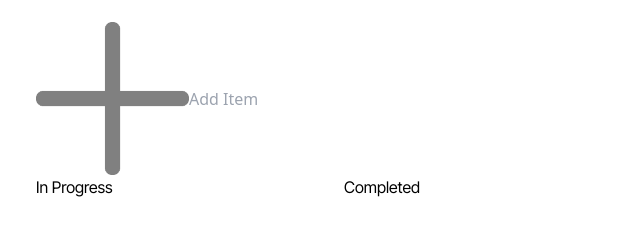
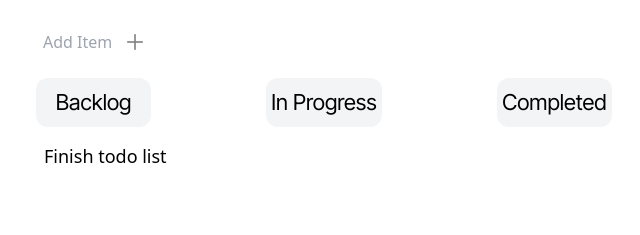
Before and after one commit to sam-yng/aoi_todo, a Gatsby site: page / in a window 1280 px wide. Shown: the part 109-344 px from the top of the page, without its empty margins (44-684 px from the left). Built offline with nearby package versions, Linux system fonts and the light colour scheme; Gatsby itself is replaced by a stand-in of ours.

Commit message:
task adding done

```diff
--- a/src/components/input.tsx
+++ b/src/components/input.tsx
@@ -3,25 +3,37 @@ import { useState } from 'react';
 import Plus from "../assets/images/plus.png";
 
 
-export const TodoInput = () => {
+function CreateTask({ addTask }) {
+    const [value, setValue] = useState("");
+
+    const handleSubmit = (e: { preventDefault: () => void; }) => {
+        e.preventDefault();
+        if (!value) return;
+
+        addTask(value);
+        setValue("");
+    }
+
     return (
-        <>
-            <div className="flex ">
-                <form
-                    className='flex'>
-                    <button
-                        type='submit'
-                        className='mr-4'>
-                        <img className="h-4 mb-1 inline-block" src={Plus} />
-                    </button>
-                </form>
+        <div className="flex ">
+            <form
+                onSubmit={handleSubmit}
+                className='flex'>
+
 
                 <input
-                    className="h-[5vh] text-gray-500 text-center w-[8vw] hover:bg-gray-100 rounded-xl"
+                    type='text'
+                    value={value}
+                    onChange={e => setValue(e.target.value)}
+                    className="h-[5vh] text-gray-500 text-center w-[6.5vw] hover:bg-gray-100 rounded-xl"
                     placeholder="Add Item"
                 />
-            </div>
-        </>
-    )
-
+                <button
+                    type='submit'
+                    className='ml-2'>
+                    <img className="h-4 mb-1 inline-block" src={Plus} />
+                </button>
+            </form>
+        </div>
+    );
 }
--- a/src/components/list.tsx
+++ b/src/components/list.tsx
@@ -1,21 +1,62 @@
 import React from 'react'
+import Todo from './todo'
+import '../css/global.css'
 
-export type ListProps = {
+
+export type BacListProps = {
     title: string;
     //items: object;
 
 }
-
-export const List: React.FC<ListProps> = ({
+export const BacList: React.FC<BacListProps> = ({
     title,
     //items,
 
 }) => (
 
     <div className='font-interreg text-[22px] mt-4'>
-        <h1>
+        <h1 className='mb-4 bg-gray-100 rounded-xl w-[9vw] text-center py-2'>
             {title}
         </h1>
     </div>
 
 );
+
+export type ProListProps = {
+    title: string;
+    //items: object;
+
+}
+export const ProList: React.FC<ProListProps> = ({
+    title,
+    //items,
+
+}) => (
+
+    <div className='font-interreg text-[22px] mt-4'>
+        <h1 className='mb-4 bg-gray-100 rounded-xl w-[9vw] text-center py-2'>
+            {title}
+        </h1>
+
+    </div>
+
+);
+
+export type ComListProps = {
+    title: string;
+    //items: object;
+
+}
+export const ComList: React.FC<ComListProps> = ({
+    title,
+    //items,
+
+}) => (
+
+    <div className='font-interreg text-[22px] mt-4'>
+        <h1 className='mb-4 bg-gray-100 rounded-xl w-[9vw] text-center py-2'>
+            {title}
+        </h1>
+    </div>
+
+);
--- a/src/components/todo.tsx
+++ b/src/components/todo.tsx
@@ -1,4 +1,44 @@
 import React, { useState } from 'react';
+import { addTrackers } from 'react-ga';
+import '../css/global.css';
+import Plus from '../assets/images/plus.png'
+
+
+export function CreateTask({ addTask }) {
+    const [value, setValue] = useState("");
+
+    const handleSubmit = (e: { preventDefault: () => void; }) => {
+        e.preventDefault();
+        if (!value) return;
+
+        addTask(value);
+        setValue("");
+    }
+
+    return (
+        <div className="flex ">
+            <form
+                onSubmit={handleSubmit}
+                className='flex'>
+
+
+                <input
+                    type='text'
+                    value={value}
+                    onChange={e => setValue(e.target.value)}
+                    className="h-[5vh] text-gray-500 text-center w-[6.5vw] hover:bg-gray-100 rounded-xl"
+                    placeholder="Add Item"
+                />
+                <button
+                    type='submit'
+                    className='ml-2'>
+                    <img className="h-4 mb-1 inline-block" src={Plus} />
+                </button>
+            </form>
+        </div>
+    );
+}
+
 
 function Task({ task }) {
     return (
@@ -7,22 +47,32 @@ function Task({ task }) {
         </div>
     );
 }
+
 function Todo() {
     const [tasks, setTasks] = useState([
-        {}
+        {
+            title: "Finish todo list",
+
+        },
     ]);
+
+    const addTask = (title: any) => {
+        const newTasks = [...tasks, { title }];
+        setTasks(newTasks);
+    };
+
     return (
+        <div>
+            <div>
+                {tasks.map((task, index) => (
+                    <Task
+                        task={task}
 
-        <div className="tasks">
-            {tasks.map((task, index) => (
-                <Task
-                    task={task}
-                    index={index}
-                    key={index}
-                />
-            ))}
+                    />
+                ))}
+            </div>
+
         </div>
-
     );
 }
 
--- a/src/pages/index.tsx
+++ b/src/pages/index.tsx
@@ -1,11 +1,99 @@
-import React from "react"
+import React, { useState } from "react"
 import { Helmet } from 'react-helmet'
 import '../css/global.css';
+import Plus from "../assets/images/plus.png";
+import { ProList, ComList, BacList } from '../components/list'
 
-import { TodoInput } from "../components/input";
-import Plus from "../assets/images/plus.png";
-import { List } from "../components/list";
+function CreateTask({ addTask }) {
+  const [value, setValue] = useState("");
 
+  const handleSubmit = (e: { preventDefault: () => void; }) => {
+    e.preventDefault();
+    if (!value) return;
+
+    addTask(value);
+    setValue("");
+  }
+
+  return (
+    <div className="flex ">
+      <form
+        onSubmit={handleSubmit}
+        className='flex'>
+
+
+        <input
+          type='text'
+          value={value}
+          onChange={e => setValue(e.target.value)}
+          className="h-[5vh] text-gray-500 text-center w-[6.5vw] hover:bg-gray-100 rounded-xl"
+          placeholder="Add Item"
+        />
+        <button
+          type='submit'
+          className='ml-2'>
+          <img className="h-4 mb-1 inline-block" src={Plus} />
+        </button>
+      </form>
+    </div>
+  );
+}
+
+
+function Task({ task }) {
+  return (
+    <div className='text-[18px] ml-2'>
+      {task.title}
+    </div>
+  );
+}
+
+function Todo() {
+  const [tasks, setTasks] = useState([
+    {
+      title: "Finish todo list",
+
+    },
+  ]);
+
+  const addTask = (title: any) => {
+    const newTasks = [...tasks, { title }];
+    setTasks(newTasks);
+  };
+
+  return (
+    <div>
+      <div>
+        <CreateTask addTask={addTask} />
+      </div>
+
+      <div className="flex flex-row justify-between">
+        <BacList
+          title={'Backlog'}
+        />
+
+        <ProList
+          title={"In Progress"}
+        />
+
+        <ComList
+          title={"Completed"}
+        />
+      </div>
+
+      <div>
+        {tasks.map((task, index) => (
+          <Task
+            task={task}
+
+          />
+        ))}
+
+      </div>
+
+    </div>
+  );
+}
 
 const IndexPage = () => (
   <>
@@ -33,7 +121,8 @@ const IndexPage = () => (
         content="width=device-width, user-scalable=no, initial-scale=1.0, maximum-scale=1.0, minimum-scale=1.0" />
     </Helmet>
 
-    <body className="max-h-screen min-h-screen ml-20 max-w-[30%]">
+
+    <body className="max-h-screen min-h-screen ml-20 max-w-[45%]">
 
       <div className="flex flex-row pt-8 pb-6">
         <h1 className="font-interreg text-[50px] animate-shake">
@@ -41,19 +130,8 @@ const IndexPage = () => (
         </h1>
       </div>
 
-      <TodoInput />
 
-      <div className="flex flex-row justify-between">
-        <List
-          title={"In Progress"}
-
-        />
-
-        <List
-          title={"Completed"}
-
-        />
-      </div>
+      <Todo />
 
     </body>
 
--- a/tailwind.config.js
+++ b/tailwind.config.js
@@ -2,6 +2,7 @@
 module.exports = {
   content: [
     "./src/pages/**/*.{js,jsx,ts,tsx}",
+    "./src/components/**/*.{js,jsx,ts,tsx}"
   ],
   theme: {
     extend: {
```
